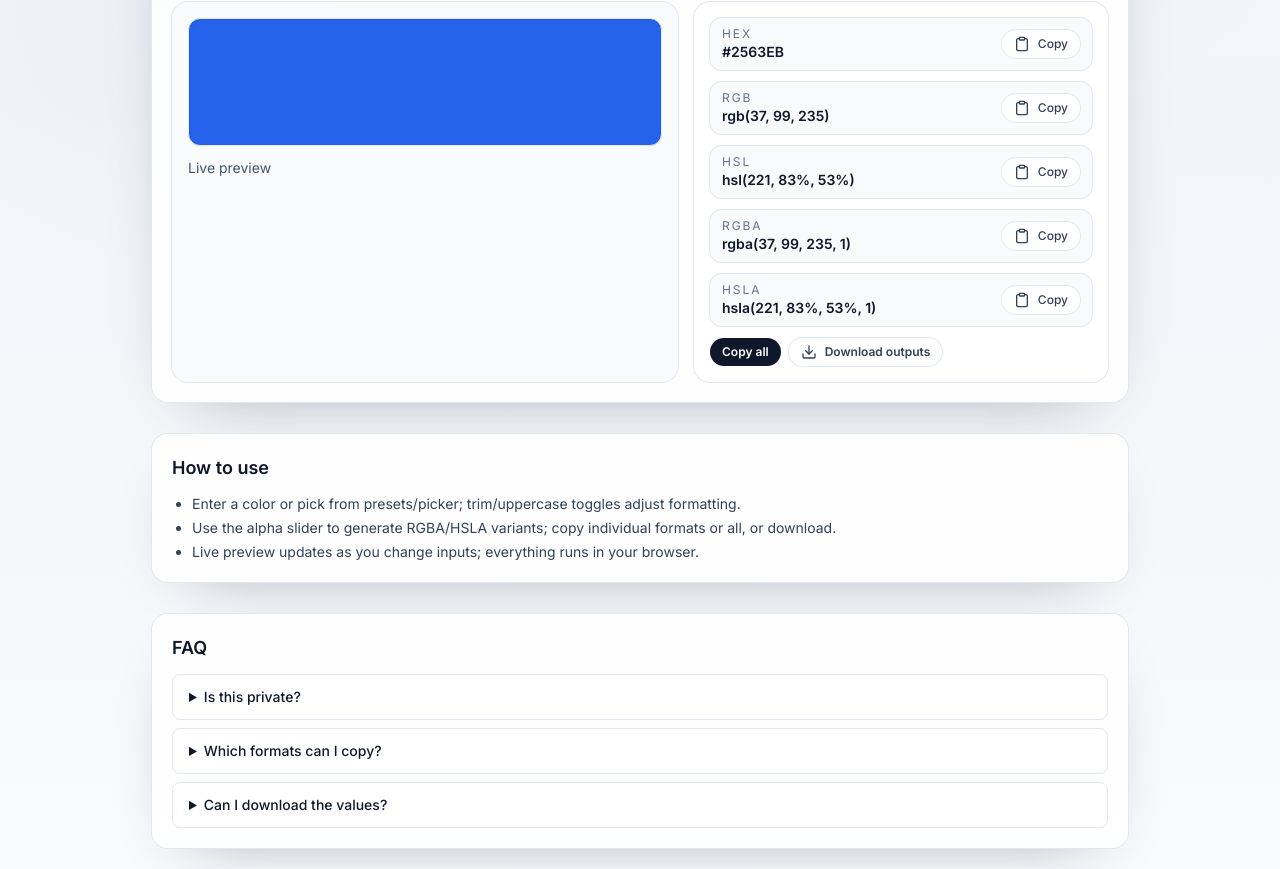
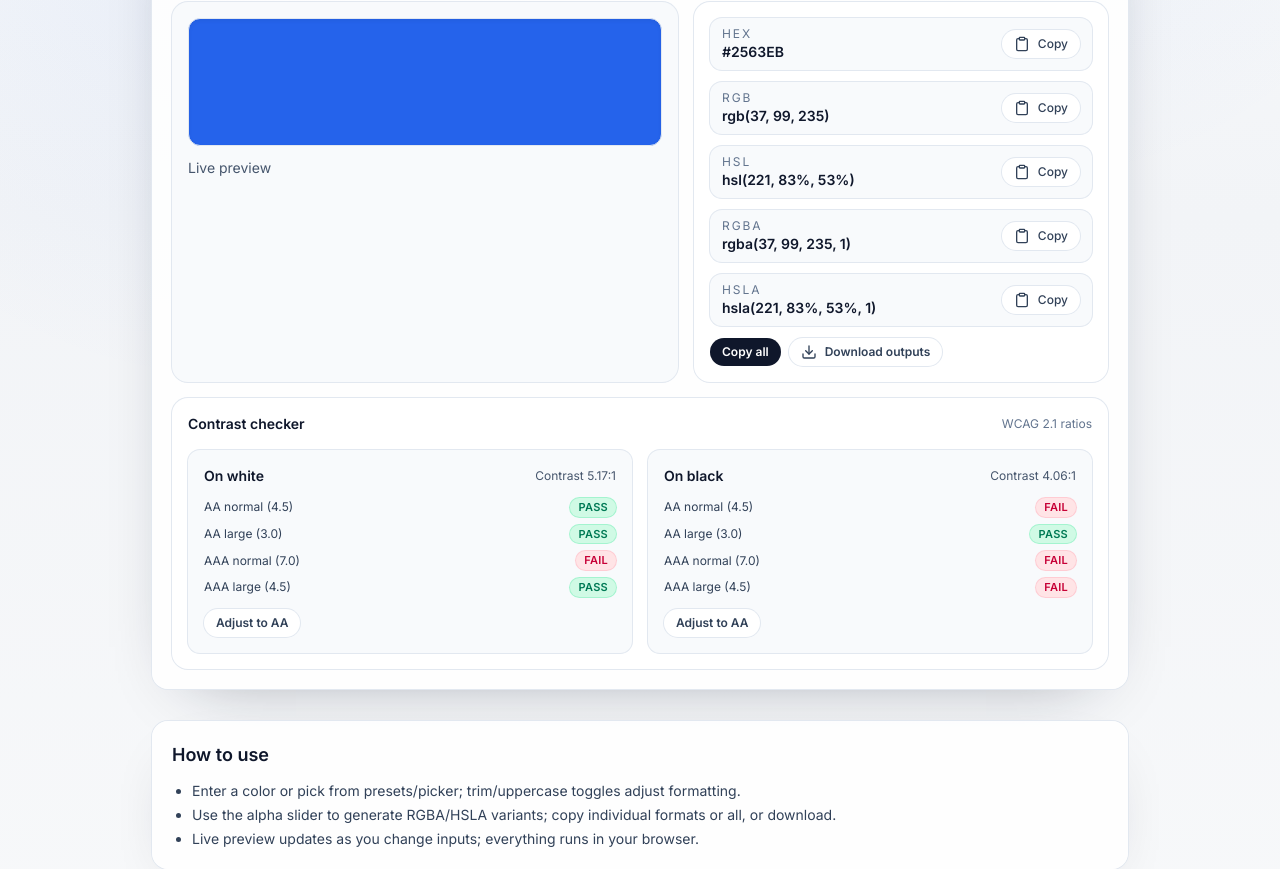
Before and after one commit to ChainPix/custom-website, a Next.js app: page /color-converter in a window 1280 px wide. Shown: the part 384-1253 px from the top of the page. Built offline with nearby package versions, Linux system fonts and the light colour scheme; no server answers.

Commit message:
Added a WCAG contrast checker to the color converter, with per‑background ratios, AA/AAA pass/fail badges, and one‑click AA lightness nudges (keeps hue/sat, updates the color input)

```diff
--- a/app/(tools)/color-converter/COLOR_CONVERTER.md
+++ b/app/(tools)/color-converter/COLOR_CONVERTER.md
@@ -1,4 +1,7 @@
 # Color Converter – Assessment & Plan
+
+## Update
+- Added a WCAG contrast checker with ratios vs white/black, AA/AAA pass/fail, and one-click lightness nudges to AA.
 
 ## Current State (observed)
 - Functionality: Converts between HEX/RGB/HSL with live preview. Parses hex (3/6), rgb(), and hsl() strings; copy buttons per format; reset to default blue.
@@ -16,6 +19,6 @@
 - ✅ Testing: Add `TESTING.md` with manual steps (hex/rgb/hsl inputs, invalid input, sample, copy/download).
 
 ## Future Ideas
-- Support HSV/CMYK; add contrast checker and WCAG pass/fail; add palette extraction from image upload (client-side).
+- Support HSV/CMYK; add palette extraction from image upload (client-side).
 - Add history/recent colors and export palette; add alpha-aware formats (rgba/hsla) and toggle for uppercase hex.
 - Playwright smoke test for conversions, copy, and accessibility basics.
--- a/app/(tools)/color-converter/client.tsx
+++ b/app/(tools)/color-converter/client.tsx
@@ -11,6 +11,23 @@ type Color = {
   rgba: string;
   hsla: string;
 };
+
+type Rgb = {
+  r: number;
+  g: number;
+  b: number;
+};
+
+type ContrastResult = {
+  ratio: number;
+  aaNormal: boolean;
+  aaLarge: boolean;
+  aaaNormal: boolean;
+  aaaLarge: boolean;
+};
+
+const WHITE_RGB: Rgb = { r: 255, g: 255, b: 255 };
+const BLACK_RGB: Rgb = { r: 0, g: 0, b: 0 };
 
 function clamp(num: number, min: number, max: number) {
   return Math.min(Math.max(num, min), max);
@@ -105,6 +122,73 @@ function hslToRgb(h: number, s: number, l: number) {
   };
 }
 
+function srgbToLinear(channel: number) {
+  const c = channel / 255;
+  return c <= 0.03928 ? c / 12.92 : Math.pow((c + 0.055) / 1.055, 2.4);
+}
+
+function relativeLuminance(rgb: Rgb) {
+  const r = srgbToLinear(rgb.r);
+  const g = srgbToLinear(rgb.g);
+  const b = srgbToLinear(rgb.b);
+  return 0.2126 * r + 0.7152 * g + 0.0722 * b;
+}
+
+function contrastRatio(foreground: Rgb, background: Rgb) {
+  const l1 = relativeLuminance(foreground);
+  const l2 = relativeLuminance(background);
+  const lighter = Math.max(l1, l2);
+  const darker = Math.min(l1, l2);
+  return (lighter + 0.05) / (darker + 0.05);
+}
+
+function getContrastResult(foreground: Rgb, background: Rgb): ContrastResult {
+  const ratio = contrastRatio(foreground, background);
+  return {
+    ratio,
+    aaNormal: ratio >= 4.5,
+    aaLarge: ratio >= 3,
+    aaaNormal: ratio >= 7,
+    aaaLarge: ratio >= 4.5,
+  };
+}
+
+function findNearestLightnessForContrast(
+  hue: number,
+  saturation: number,
+  lightness: number,
+  background: Rgb,
+  targetRatio = 4.5
+) {
+  let bestLightness: number | null = null;
+  let bestDelta = Number.POSITIVE_INFINITY;
+
+  for (let next = 0; next <= 100; next += 1) {
+    const rgb = hslToRgb(hue, saturation, next);
+    if (contrastRatio(rgb, background) >= targetRatio) {
+      const delta = Math.abs(next - lightness);
+      if (delta < bestDelta) {
+        bestDelta = delta;
+        bestLightness = next;
+      }
+    }
+  }
+
+  return bestLightness;
+}
+
+function StatusPill({ pass }: { pass: boolean }) {
+  return (
+    <span
+      className={`rounded-full px-2 py-0.5 text-[11px] font-semibold uppercase tracking-wide ${
+        pass ? "bg-emerald-100 text-emerald-700 ring-1 ring-emerald-200" : "bg-rose-100 text-rose-700 ring-1 ring-rose-200"
+      }`}
+    >
+      {pass ? "Pass" : "Fail"}
+    </span>
+  );
+}
+
 function parseRgb(text: string) {
   const match = text.match(/rgb\s*\(\s*(\d{1,3})\s*,\s*(\d{1,3})\s*,\s*(\d{1,3})\s*\)/i);
   if (!match) return null;
@@ -175,6 +259,14 @@ export default function ColorConverterClient() {
   const [alpha, setAlpha] = useState(100);
 
   const cleanedInput = useMemo(() => (trimInput ? input.trim() : input), [input, trimInput]);
+  const baseRgb = useMemo(() => (color ? hexToRgb(color.hex) : null), [color]);
+  const contrastData = useMemo(() => {
+    if (!baseRgb) return null;
+    return {
+      white: getContrastResult(baseRgb, WHITE_RGB),
+      black: getContrastResult(baseRgb, BLACK_RGB),
+    };
+  }, [baseRgb]);
 
   const applyAlpha = (base: Color | null, alphaPercent: number) => {
     if (!base) return null;
@@ -244,6 +336,21 @@ export default function ColorConverterClient() {
   };
 
   const presets = ["#2563eb", "#14b8a6", "#f97316", "#f43f5e", "#22c55e", "#0ea5e9"];
+
+  const adjustToAa = (background: "white" | "black") => {
+    if (!color) return;
+    const hsl = parseHsl(color.hsl);
+    if (!hsl) return;
+    const bg = background === "white" ? WHITE_RGB : BLACK_RGB;
+    const nextLightness = findNearestLightnessForContrast(hsl.h, hsl.s, hsl.l, bg, 4.5);
+    if (nextLightness === null) {
+      setStatus("No AA adjustment found");
+      return;
+    }
+    const rgb = hslToRgb(hsl.h, hsl.s, nextLightness);
+    handleChange(rgbToHex(rgb.r, rgb.g, rgb.b));
+    setStatus(`Adjusted to AA on ${background}`);
+  };
 
   return (
     <main className="space-y-8">
@@ -418,6 +525,76 @@ export default function ColorConverterClient() {
             </div>
           </div>
         )}
+        {color && contrastData ? (
+          <section className="space-y-4 rounded-2xl bg-white p-4 ring-1 ring-slate-200" aria-label="Contrast checker">
+            <div className="flex flex-wrap items-center justify-between gap-2">
+              <h2 className="text-sm font-semibold text-slate-900">Contrast checker</h2>
+              <p className="text-xs text-slate-500">WCAG 2.1 ratios</p>
+            </div>
+            <div className="grid gap-4 md:grid-cols-2">
+              <div className="space-y-3 rounded-xl bg-slate-50 p-4 ring-1 ring-slate-200">
+                <div className="flex items-center justify-between text-sm">
+                  <span className="font-semibold text-slate-900">On white</span>
+                  <span className="text-xs text-slate-600">Contrast {contrastData.white.ratio.toFixed(2)}:1</span>
+                </div>
+                <div className="grid gap-2 text-xs text-slate-700">
+                  <div className="flex items-center justify-between">
+                    <span>AA normal (4.5)</span>
+                    <StatusPill pass={contrastData.white.aaNormal} />
+                  </div>
+                  <div className="flex items-center justify-between">
+                    <span>AA large (3.0)</span>
+                    <StatusPill pass={contrastData.white.aaLarge} />
+                  </div>
+                  <div className="flex items-center justify-between">
+                    <span>AAA normal (7.0)</span>
+                    <StatusPill pass={contrastData.white.aaaNormal} />
+                  </div>
+                  <div className="flex items-center justify-between">
+                    <span>AAA large (4.5)</span>
+                    <StatusPill pass={contrastData.white.aaaLarge} />
+                  </div>
+                </div>
+                <button
+                  onClick={() => adjustToAa("white")}
+                  className="rounded-full bg-white px-3 py-1.5 text-xs font-semibold text-slate-700 shadow-[var(--shadow-soft)] ring-1 ring-slate-200 transition hover:-translate-y-0.5"
+                >
+                  Adjust to AA
+                </button>
+              </div>
+              <div className="space-y-3 rounded-xl bg-slate-50 p-4 ring-1 ring-slate-200">
+                <div className="flex items-center justify-between text-sm">
+                  <span className="font-semibold text-slate-900">On black</span>
+                  <span className="text-xs text-slate-600">Contrast {contrastData.black.ratio.toFixed(2)}:1</span>
+                </div>
+                <div className="grid gap-2 text-xs text-slate-700">
+                  <div className="flex items-center justify-between">
+                    <span>AA normal (4.5)</span>
+                    <StatusPill pass={contrastData.black.aaNormal} />
+                  </div>
+                  <div className="flex items-center justify-between">
+                    <span>AA large (3.0)</span>
+                    <StatusPill pass={contrastData.black.aaLarge} />
+                  </div>
+                  <div className="flex items-center justify-between">
+                    <span>AAA normal (7.0)</span>
+                    <StatusPill pass={contrastData.black.aaaNormal} />
+                  </div>
+                  <div className="flex items-center justify-between">
+                    <span>AAA large (4.5)</span>
+                    <StatusPill pass={contrastData.black.aaaLarge} />
+                  </div>
+                </div>
+                <button
+                  onClick={() => adjustToAa("black")}
+                  className="rounded-full bg-white px-3 py-1.5 text-xs font-semibold text-slate-700 shadow-[var(--shadow-soft)] ring-1 ring-slate-200 transition hover:-translate-y-0.5"
+                >
+                  Adjust to AA
+                </button>
+              </div>
+            </div>
+          </section>
+        ) : null}
       </div>
 
       <section className="space-y-3 rounded-2xl bg-white/90 p-5 shadow-[var(--shadow-soft)] ring-1 ring-slate-200">
```
